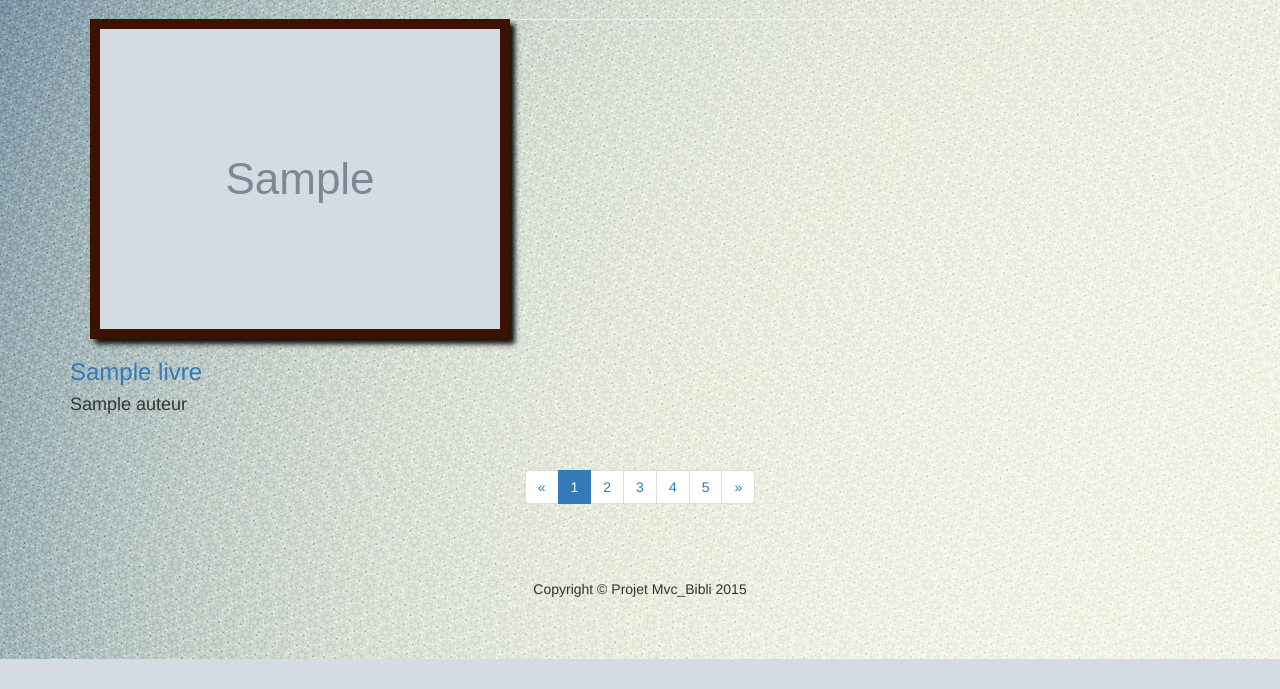
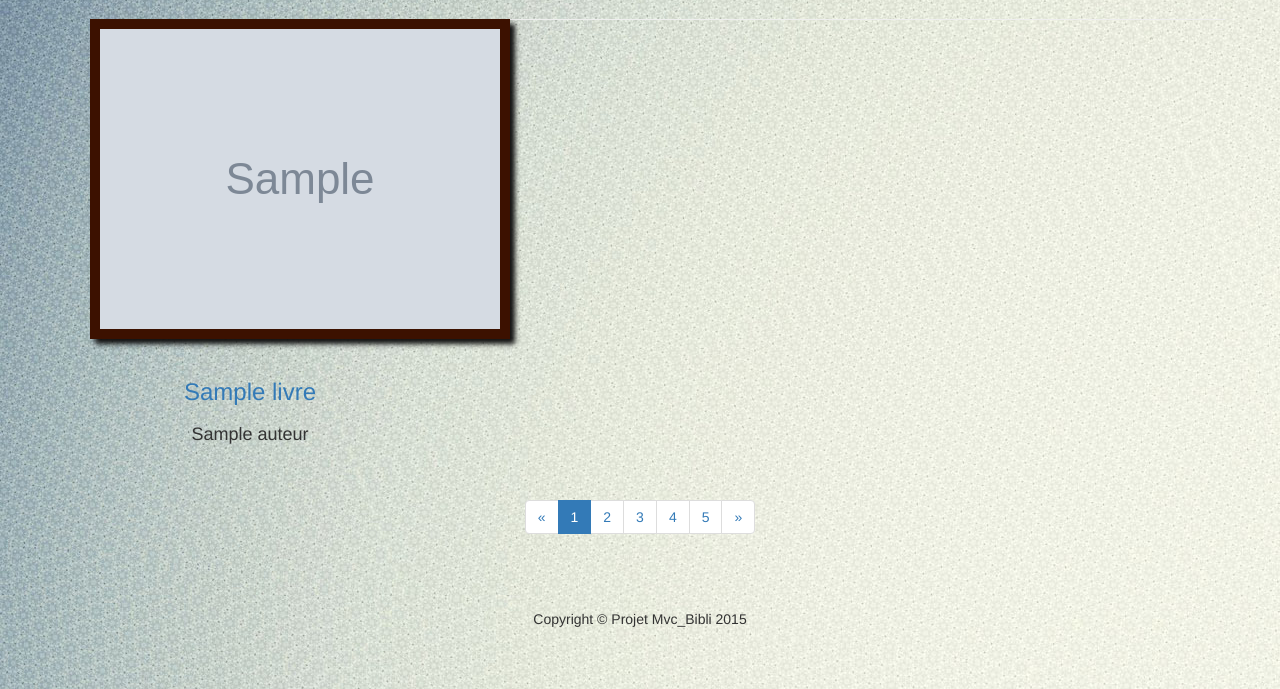
Before and after one commit to alvinje/ProjetLivres, a PHP site: template view/ListeLivres.php in a window 1280 px wide. Shown: the part 181-870 px from the top of the page. Before the commit the page ends 840 px from the top, so only its background shows below. Run offline with PHP 8.4, Linux system fonts and the light colour scheme; the template is opened without the code that fills it: most values are stand-ins (such as "Sample title", 1, 10 or a date in 2020); grey boxes marked "Sample" are stand-in pictures.

Commit message:
Mise en page InfoLivre

```diff
--- a/css/style.css
+++ b/css/style.css
@@ -95,3 +95,9 @@ body
           transform: rotate(360deg);
 
 }
+
+
+.centrer
+{
+    text-align: center;
+}
--- a/view/Header.php
+++ b/view/Header.php
@@ -16,6 +16,7 @@
 
     <!-- Custom CSS -->
     <link href="css/3-col-portfolio.css" rel="stylesheet">
+    <link rel="stylesheet" type="text/css" href="css/style.css">
 
     <!-- HTML5 Shim and Respond.js IE8 support of HTML5 elements and media queries -->
     <!-- WARNING: Respond.js doesn't work if you view the page via file:// -->
@@ -59,7 +60,7 @@
     <!-- /.container -->
 
     <!-- jQuery -->
-    <script src="js/jquery.js"></script>
+    <!--<script src="js/jquery.js"></script>-->
 
     <!-- Bootstrap Core JavaScript -->
     <script src="js/bootstrap.min.js"></script>
--- a/view/InfoLivre.php
+++ b/view/InfoLivre.php
@@ -1,12 +1,12 @@
 <?php header('Content-type: text/html; charset=UTF-8'); ?>
 <html>
-<head></head>
 
 <body>
 
     <?php
-
+            echo'<div class = "morph pic">';
             echo  '<img src="Images/'.$livre->getImage().'"></img><br />';
+            echo'</div>';
             echo 'Titre:' . $livre->getTitre() . '<br/>';
             echo 'Auteur:' . $livre->getAuteur() . '<br/>';
             echo 'Description:' . $livre->getDescription() . '<br/>';
--- a/view/ListeLivres.php
+++ b/view/ListeLivres.php
@@ -1,6 +1,5 @@
 
 <?php header('Content-type: text/html; charset=UTF-8'); ?>
-    <link rel="stylesheet" type="text/css" href="css/style.css">
 <!-- Page Content -->
     <div class="container">
 
@@ -22,19 +21,19 @@ foreach ($livres as $titre => $livre){
     $i++;
  if ($i == 1) {  echo '<div class="row">'; }
 
-           echo '<div class="col-md-4 portfolio-item" >';
+           echo '<div class="col-md-4 col-xs-12 portfolio-item" >';
                echo '<a href="#">';
                echo'<div class = "morph pic">';
                    echo '<a href="index.php?action=livre&amp;livre='.$livre->getTitre().'">'.'<img src="Images/'.$livre->getImage().'" alt="">';
                 echo '</a>';
                 echo'</div>';
                    echo '</a>';
-                echo '<h3>';
+                echo '<h3 class="col-md-4.5 col-xs-12 centrer">';
                     echo '<a href="#">';
                     echo '<a href="index.php?action=livre&amp;livre='.$livre->getTitre().'">'.$livre->getTitre();
                     echo '</a>';
                echo '</h3>';
-                echo'<h4>'.$livre->getAuteur().'</h4>';
+                echo'<h4 class="col-md-4.5 col-xs-12 centrer">'.$livre->getAuteur().'</h4>';
             echo'</div>';
     if ($i==3) {
         echo'</div>';
```
